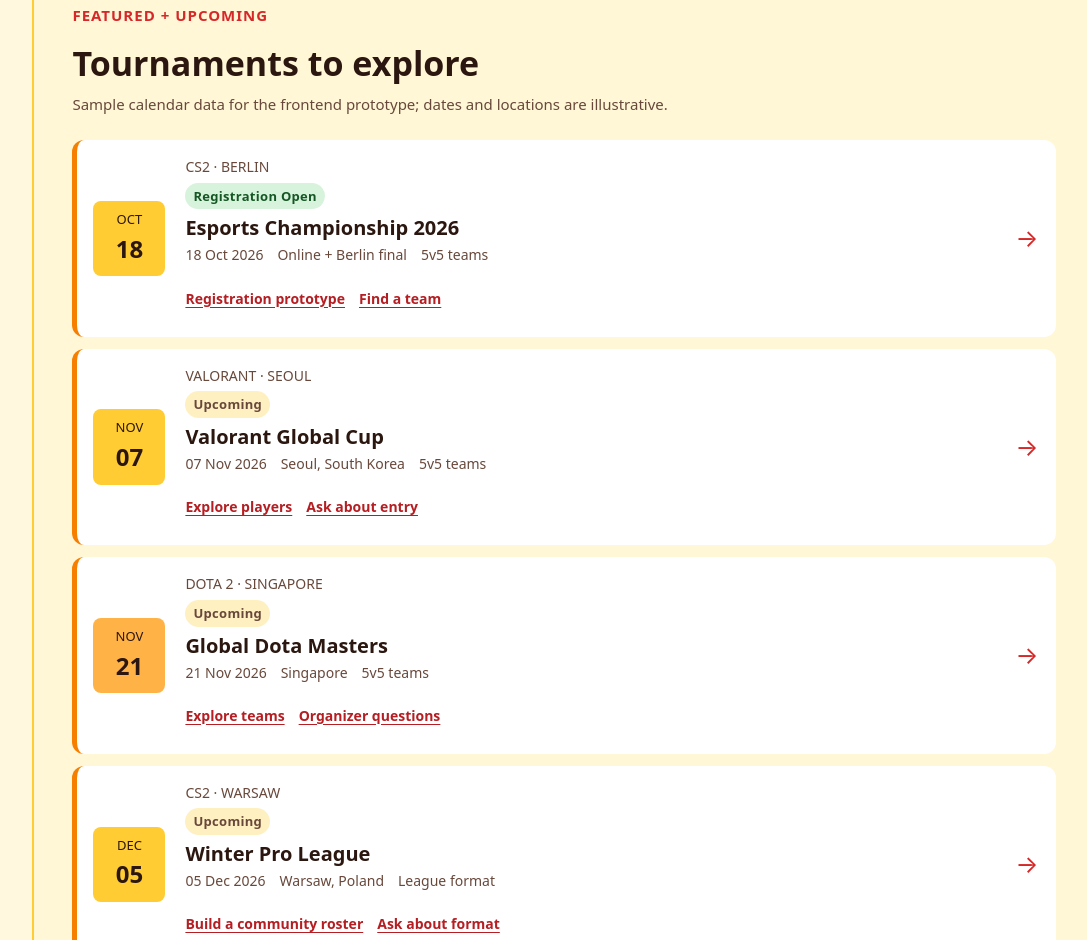
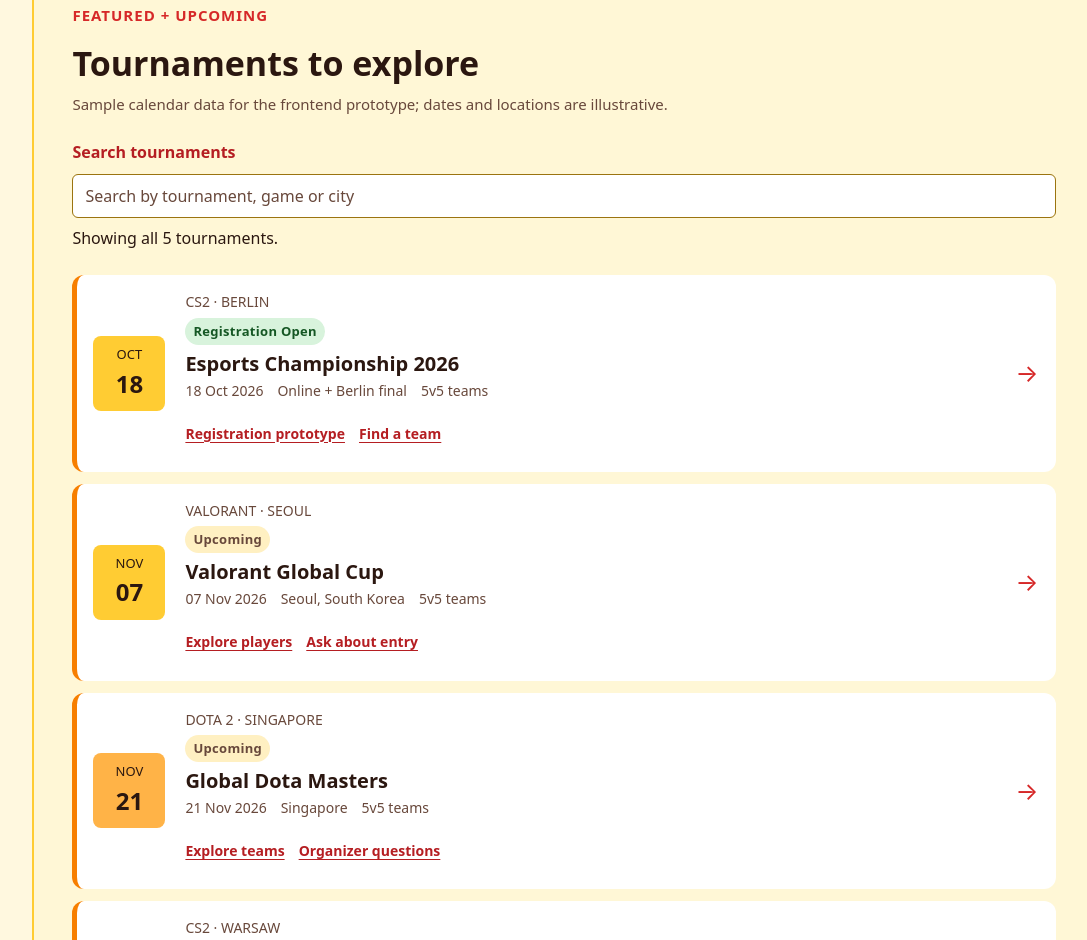
Before and after one commit to drissakov/EsportsHub, a plain HTML site: page events.html in a window 1280 px wide. Shown: the part 1329-2269 px from the top of the page, without its empty margins (186-1273 px from the left). Drawn offline with nearby package versions, Linux system fonts and the light colour scheme.

Commit message:
Add live tournament search with jQuery

```diff
--- a/events.html
+++ b/events.html
@@ -18,6 +18,8 @@
         <script defer src="js/email-validation.js?v=forms3"></script>
         <script defer src="js/validation.js?v=forms3"></script>
         <script defer src="js/subscription.js?v=forms3"></script>
+        <script defer src="https://code.jquery.com/jquery-4.0.0.min.js"></script>
+<script defer src="js/script.js"></script>
     </head>
     <body>
         <a class="skip-link px-3 py-2" href="#main-content">
@@ -196,6 +198,24 @@
                                 </p>
                             </div>
                         </div>
+                        <div class="event-search mb-4">
+  <label for="event-search-input" class="form-label">
+    Search tournaments
+  </label>
+
+  <input
+    type="search"
+    id="event-search-input"
+    class="form-control"
+    placeholder="Search by tournament, game or city"
+    aria-controls="event-list"
+    aria-describedby="event-search-status"
+  >
+
+  <p id="event-search-status" class="mt-2" role="status">
+    Showing all 5 tournaments.
+  </p>
+</div>
                         <div class="event-list">
                             <article class="event p-3" id="event-championship">
                                 <div class="date p-2">
--- a/js/script.js
+++ b/js/script.js
@@ -2,3 +2,41 @@
 $(document).ready(function () {
   console.log("jQuery is ready!");
 });
+// Task 1: filter tournaments while the user types.
+$(document).ready(function () {
+  const $search = $("#event-search-input");
+  const $cards = $("#event-list .event-list > .event");
+  const $status = $("#event-search-status");
+
+  if (!$search.length || !$cards.length) return;
+
+  function filterTournaments() {
+    const query = $search.val().trim().toLowerCase();
+
+    const $matches = $cards.filter(function () {
+      const text = $(this)
+        .find("h3, .event-content > small, .event-meta")
+        .text()
+        .replace(/\s+/g, " ")
+        .toLowerCase();
+
+      return text.includes(query);
+    });
+
+    $cards.hide();
+    $matches.show();
+
+    if (!query) {
+      $status.text(`Showing all ${$cards.length} tournaments.`);
+    } else if (!$matches.length) {
+      $status.text("No tournaments found. Try another name, game or city.");
+    } else {
+      $status.text(
+        `Showing ${$matches.length} of ${$cards.length} tournaments.`
+      );
+    }
+  }
+
+  $search.on("input", filterTournaments);
+  filterTournaments();
+});
```
